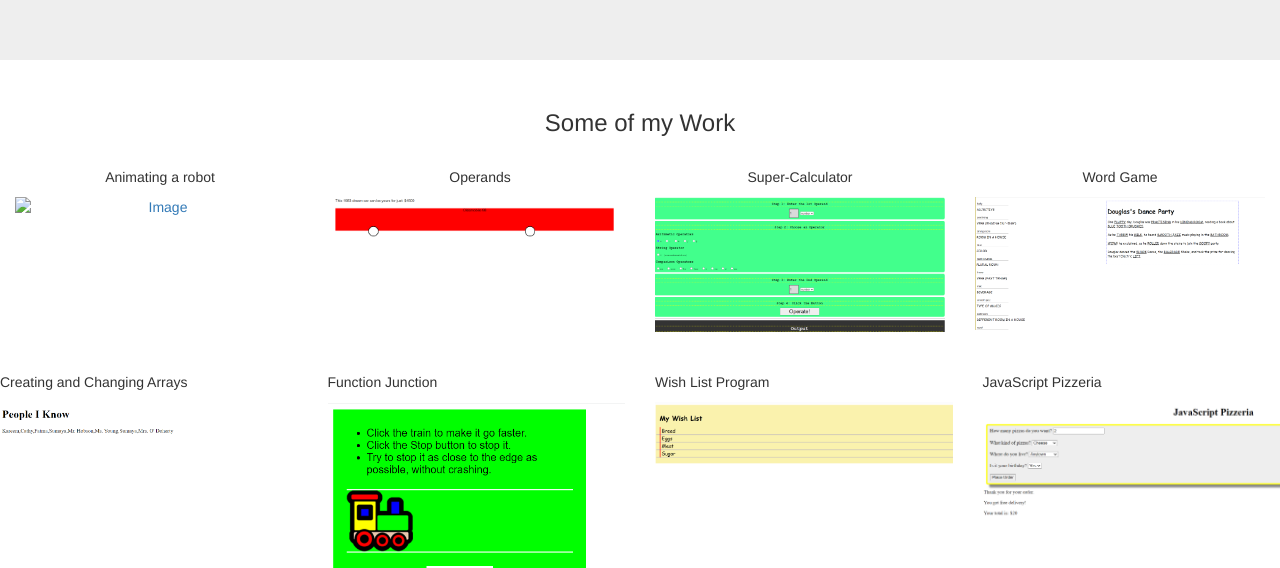
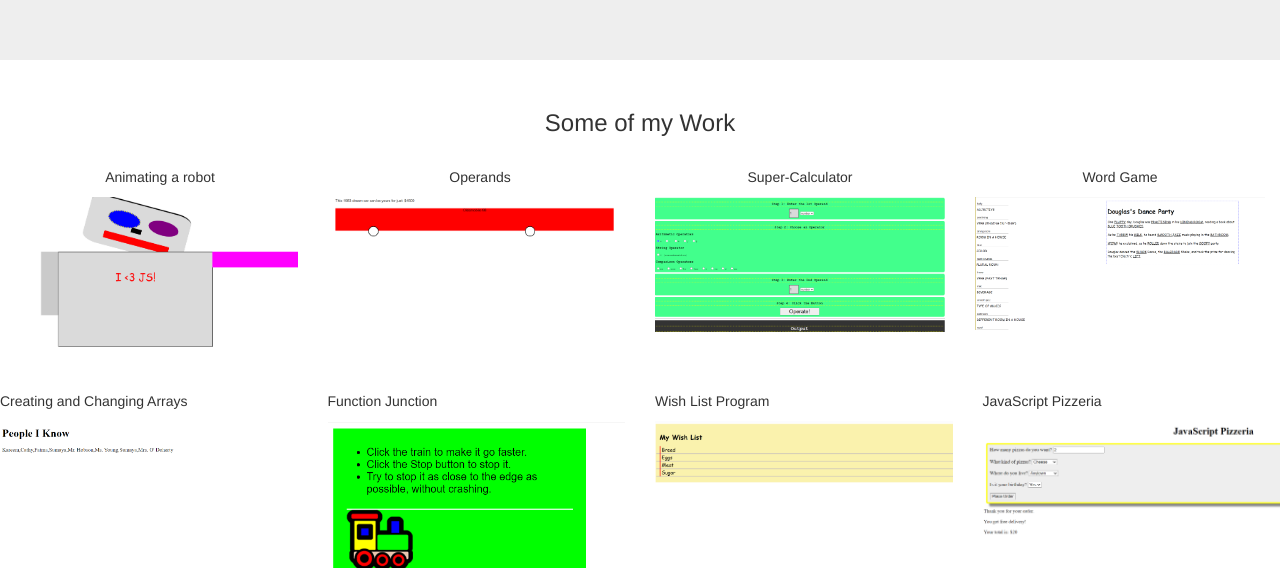
Before and after one commit to thabang03/MyPortfolio, a plain HTML site: page index.html in a window 1280 px wide. Shown: the part 232-800 px from the top of the page. Drawn offline with nearby package versions, Linux system fonts and the light colour scheme; files whose address does not match are found by name.

Commit message:
Add files via upload

```diff
--- a/index.html
+++ b/index.html
@@ -59,7 +59,7 @@
   <div class="row">
     <div class="col-sm-3">
       <p>Animating a robot</p>
-      <a href="chapter07/chaper07.html"><img src="chapter07/chapter7.PNG" class="img-responsive" style="width:100%" alt="Image"></a>
+      <a href="chapter07/chaper07.html"><img src="chapter07/chapter07.PNG" class="img-responsive" style="width:100%" alt="Image"></a>
 
     </div>
     <div class="col-sm-3">
@@ -139,8 +139,7 @@
       <div class="col-sm-3">
         <p>Guessing Game</p>
         <a href="shopping_cart/shopping_cart.html"><img src="shopping_cart/shopping_cart.PNG" class="img-responsive" style="width:100%" alt="Image"></a>
-
-    </div>
+      </div>
   </div>
 </div><br><br>
 
```
